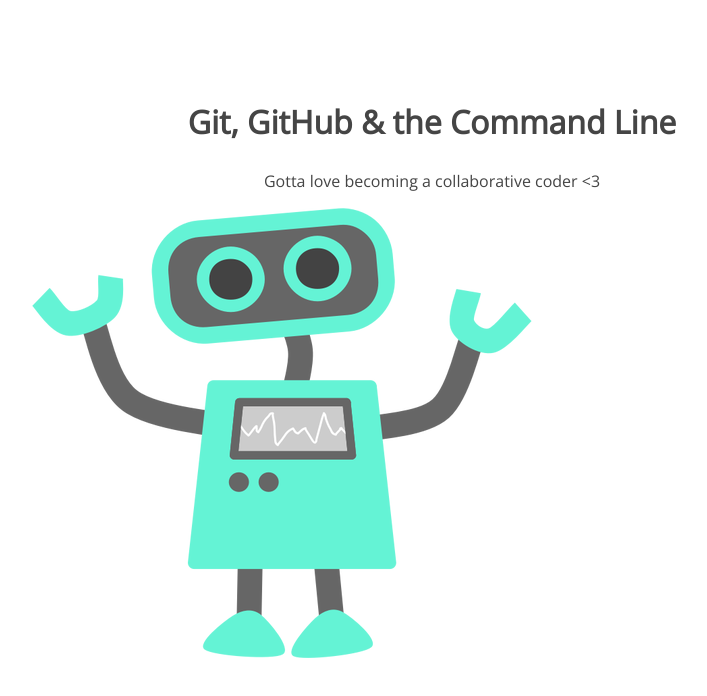
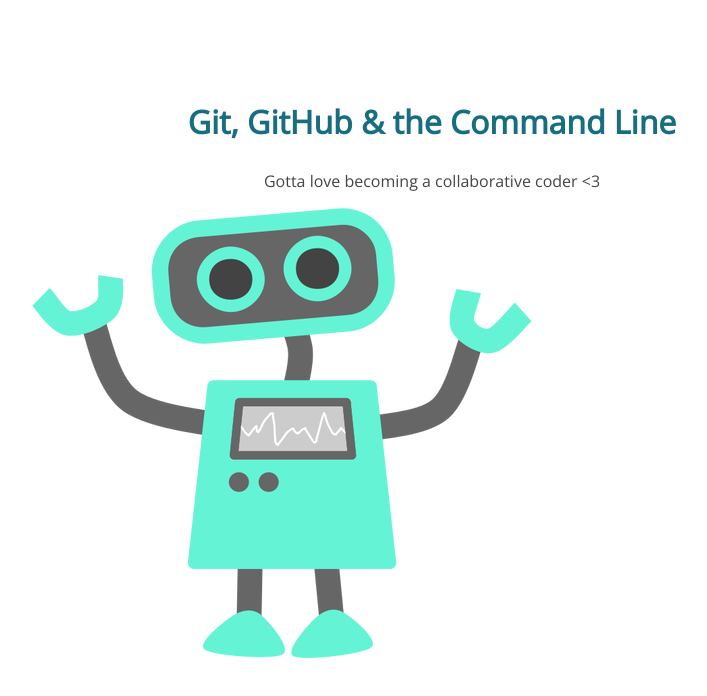
Before and after one commit to dayispatterson/105-project, a plain HTML site: page index.html in a window 1280 px wide. Shown: the whole page, without its empty margins (208-915 px from the left). Drawn offline with nearby package versions, Linux system fonts and the light colour scheme.

Commit message:
css file updated

```diff
--- a/css/style.css
+++ b/css/style.css
@@ -10,6 +10,7 @@ section p {
 section h1 {
 	font: 32px 'Open Sans';
 	font-weight: bold;
+	color: #166E80;
 }
 section p {
 	font: 16px 'Open Sans';
```
